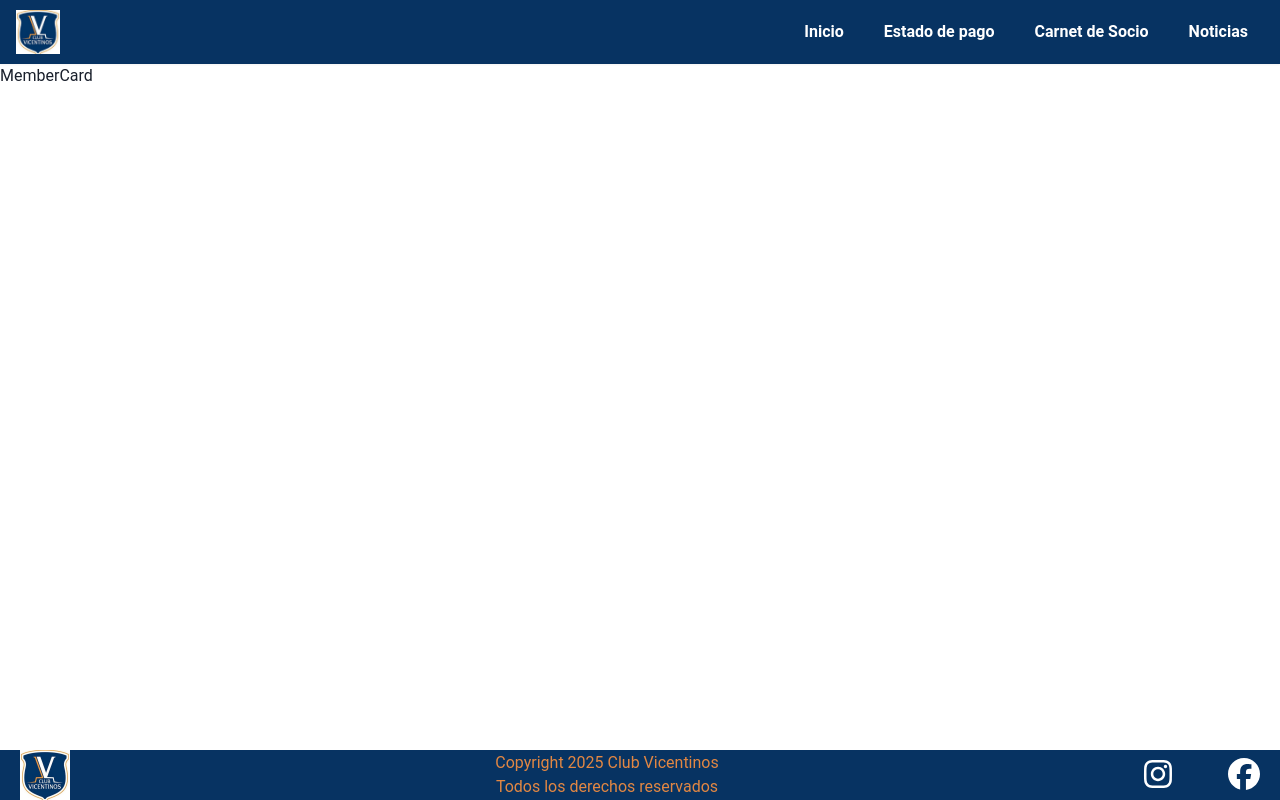
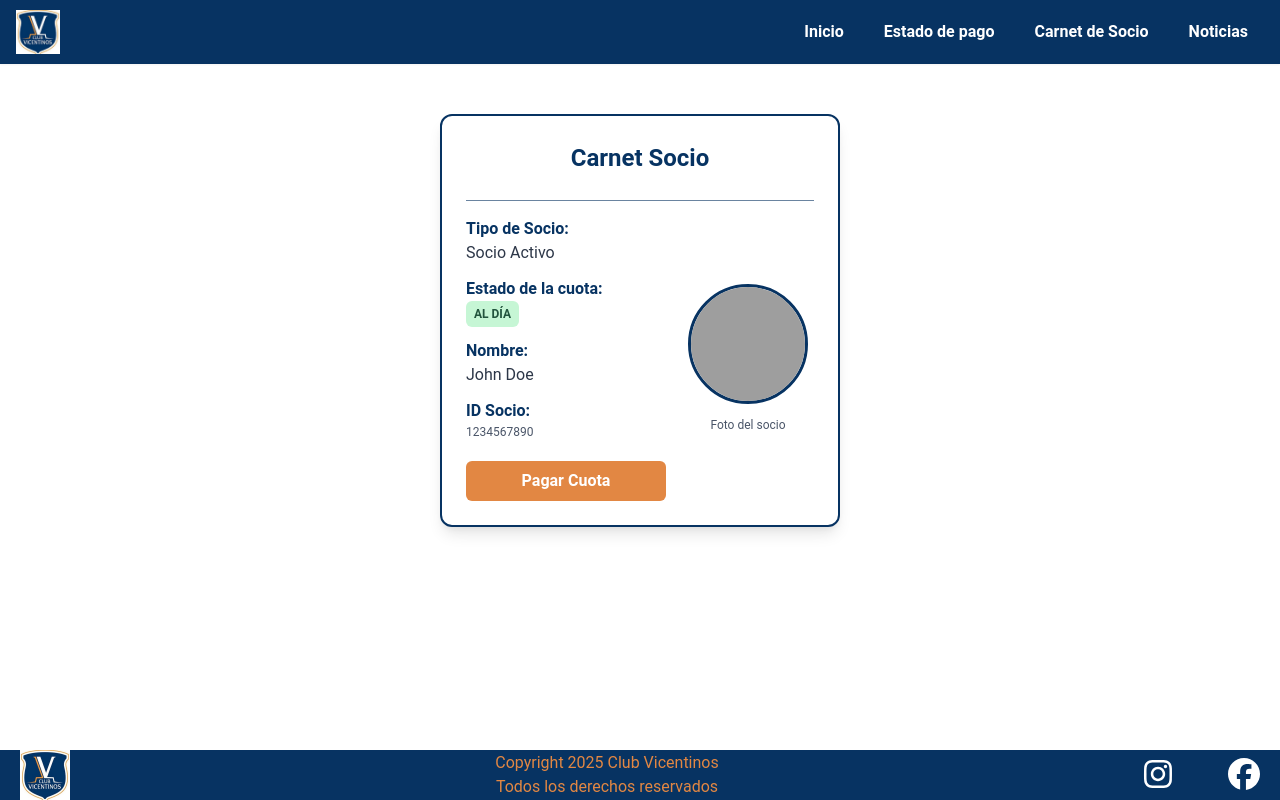
Before and after one commit to Comagol/Vicentinos-Web, a React (Vite) app in the folder frontend/: page /member-card in a window 1280 px wide. Built offline with nearby package versions, Linux system fonts and the light colour scheme; grey boxes are pictures that could not be loaded.

Commit message:
adding the cardMember and adding to the web app

```diff
--- a/frontend/src/components/CardMember.tsx
+++ b/frontend/src/components/CardMember.tsx
@@ -0,0 +1,219 @@
+import {
+  Box,
+  Flex,
+  Text,
+  Image,
+  Button,
+  VStack,
+  useBreakpointValue,
+  Card,
+  CardBody,
+  Badge,
+  Divider
+} from '@chakra-ui/react';
+
+interface CardMemberProps {
+  memberType?: string;
+  paymentStatus?: string;
+  memberImage?: string;
+  memberName?: string;
+  memberId?: string;
+  onPayFee?: () => void;
+}
+
+const CardMember: React.FC<CardMemberProps> = ({
+  memberType = "Socio Activo",
+  paymentStatus = "Al día",
+  memberImage = "https://encrypted-tbn0.gstatic.com/images?q=tbn:ANd9GcRMK2J4dfHECS-HsqJlZDf_xu5qtMR_VKT4Mg&s",
+  memberName = "John Doe",
+  memberId = "1234567890",
+  onPayFee
+}) => {
+  const isMobile = useBreakpointValue({ base: true, md: false });
+
+  return (
+    <Card
+      maxW="400px"
+      w="100%"
+      bg="white"
+      boxShadow="lg"
+      borderRadius="xl"
+      border="2px solid"
+      borderColor="primary"
+      justifySelf="center"
+      marginTop="50px"
+    >
+      <CardBody p={6}>
+        <VStack spacing={4} align="stretch">
+          {/* Header */}
+          <Box textAlign="center" pb={2}>
+            <Text
+              fontSize="large"
+              fontWeight="bold"
+              color="primary"
+              fontFamily="heading"
+            >
+              Carnet Socio
+            </Text>
+          </Box>
+
+          <Divider borderColor="primary" />
+
+          {/* Content */}
+          <Flex
+            direction={isMobile ? "column" : "row"}
+            gap={4}
+            align="stretch"
+          >
+            {/* Left side - Member Info */}
+            <VStack
+              flex={1}
+              spacing={3}
+              align="stretch"
+              minW={isMobile ? "auto" : "200px"}
+            >
+              <Box>
+                <Text
+                  fontSize="medium"
+                  fontWeight="semibold"
+                  color="primary"
+                  fontFamily="body"
+                >
+                  Tipo de Socio:
+                </Text>
+                <Text
+                  fontSize="medium"
+                  color="gray.700"
+                  fontFamily="body"
+                >
+                  {memberType}
+                </Text>
+              </Box>
+
+              <Box>
+                <Text
+                  fontSize="medium"
+                  fontWeight="semibold"
+                  color="primary"
+                  fontFamily="body"
+                >
+                  Estado de la cuota:
+                </Text>
+                <Badge
+                  colorScheme={paymentStatus === "Al día" ? "green" : "red"}
+                  fontSize="small"
+                  px={2}
+                  py={1}
+                  borderRadius="md"
+                >
+                  {paymentStatus}
+                </Badge>
+              </Box>
+
+              <Box>
+                <Text
+                  fontSize="medium"
+                  fontWeight="semibold"
+                  color="primary"
+                  fontFamily="body"
+                >
+                  Nombre:
+                </Text>
+                <Text
+                  fontSize="medium"
+                  color="gray.700"
+                  fontFamily="body"
+                >
+                  {memberName}
+                </Text>
+              </Box>
+
+              <Box>
+                <Text
+                  fontSize="medium"
+                  fontWeight="semibold"
+                  color="primary"
+                  fontFamily="body"
+                >
+                  ID Socio:
+                </Text>
+                <Text
+                  fontSize="small"
+                  color="gray.600"
+                  fontFamily="body"
+                >
+                  {memberId}
+                </Text>
+              </Box>
+
+              <Button
+                variant="solid"
+                size="md"
+                bg="secondary"
+                color="white"
+                _hover={{ bg: "primary", color: "white" }}
+                _active={{ bg: "primary" }}
+                fontWeight="bold"
+                onClick={onPayFee}
+                mt={2}
+              >
+                Pagar Cuota
+              </Button>
+            </VStack>
+
+            {/* Right side - Member Image */}
+            <VStack
+              flex={1}
+              spacing={3}
+              align="center"
+              justify="center"
+            >
+              <Box
+                w="120px"
+                h="120px"
+                borderRadius="full"
+                overflow="hidden"
+                border="3px solid"
+                borderColor="primary"
+                bg="tertiary"
+                display="flex"
+                alignItems="center"
+                justifyContent="center"
+              >
+                {memberImage ? (
+                  <Image
+                    src={memberImage}
+                    alt="Foto del socio"
+                    w="100%"
+                    h="100%"
+                    objectFit="cover"
+                  />
+                ) : (
+                  <Text
+                    fontSize="small"
+                    color="gray.500"
+                    textAlign="center"
+                    fontFamily="body"
+                  >
+
+                  </Text>
+                )}
+              </Box>
+
+              <Text
+                fontSize="small"
+                color="gray.600"
+                textAlign="center"
+                fontFamily="body"
+              >
+                Foto del socio
+              </Text>
+            </VStack>
+          </Flex>
+        </VStack>
+      </CardBody>
+    </Card>
+  );
+};
+
+export default CardMember;
--- a/frontend/src/views/MemberCard.tsx
+++ b/frontend/src/views/MemberCard.tsx
@@ -1,7 +1,8 @@
+import CardMember from "../components/CardMember";
 
 const MemberCard = () => {
   return (
-    <div>MemberCard</div>
+    <CardMember />
   )
 }
 
```
Also changed, not shown: frontend/src/components/Navbar.css (deleted, +0 -69 lines).
